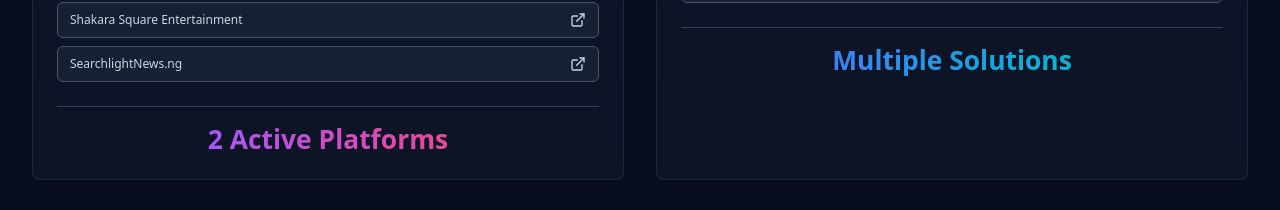
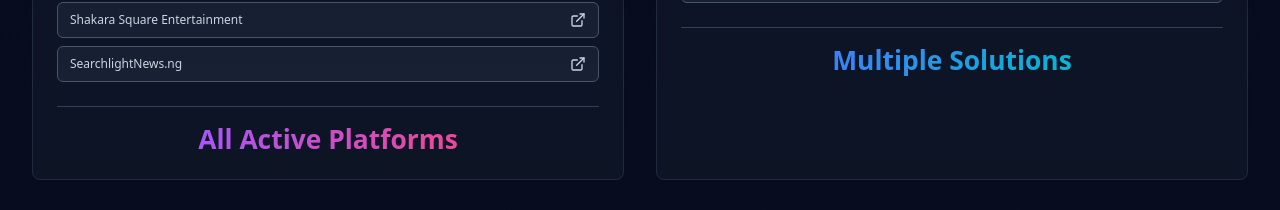
Before and after one commit to BISHOP-X/FODASSOLS-INC, a React (Vite) app: page /sectors in a window 1280 px wide. Shown: the part 980-1190 px from the top of the page. Built offline with nearby package versions, Linux system fonts and the light colour scheme.

Commit message:
Update business statistics and media sector info
- Updated counter stats from 4 to 6 Business Sectors
- Changed Media Sector stat from '2 Active Platforms' to 'All Active Platforms'
- Reflects accurate count of current business sectors and platform status
- Minor content accuracy improvements

```diff
--- a/src/components/BusinessSectorsSection.tsx
+++ b/src/components/BusinessSectorsSection.tsx
@@ -12,7 +12,7 @@
     subsidiaries: ['ShakaraSquare.ng', 'SearchlightNews.ng'],
     services: ['Event production', 'Digital media', 'Advertising', 'News distribution'],
     highlight: 'Entertainment & News Platforms',
-    stat: '2 Active Platforms',
+    stat: 'All Active Platforms',
     gradient: 'from-purple-500 to-pink-500',
     achievements: 'Widely popular events and innovative digital campaigns that have reshaped audience engagement',
     links: [
--- a/src/components/CounterStats.tsx
+++ b/src/components/CounterStats.tsx
@@ -8,7 +8,7 @@
 }
 
 const stats: StatItem[] = [
-  { number: 4, label: 'Business Sectors' },
+  { number: 6, label: 'Business Sectors' },
   { number: 2, label: 'Countries' },
   { number: 15, label: 'Subsidiaries', suffix: '+' },
 ];
```
